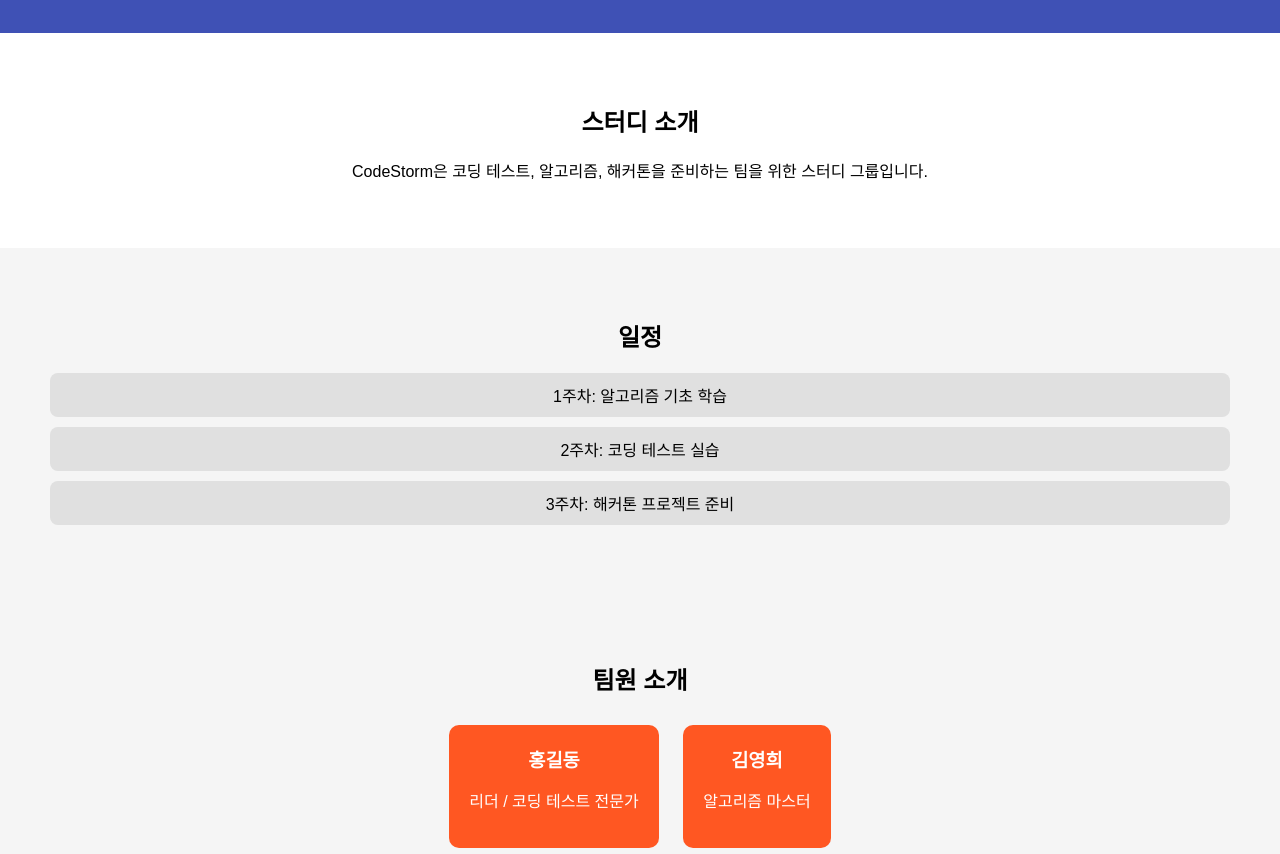
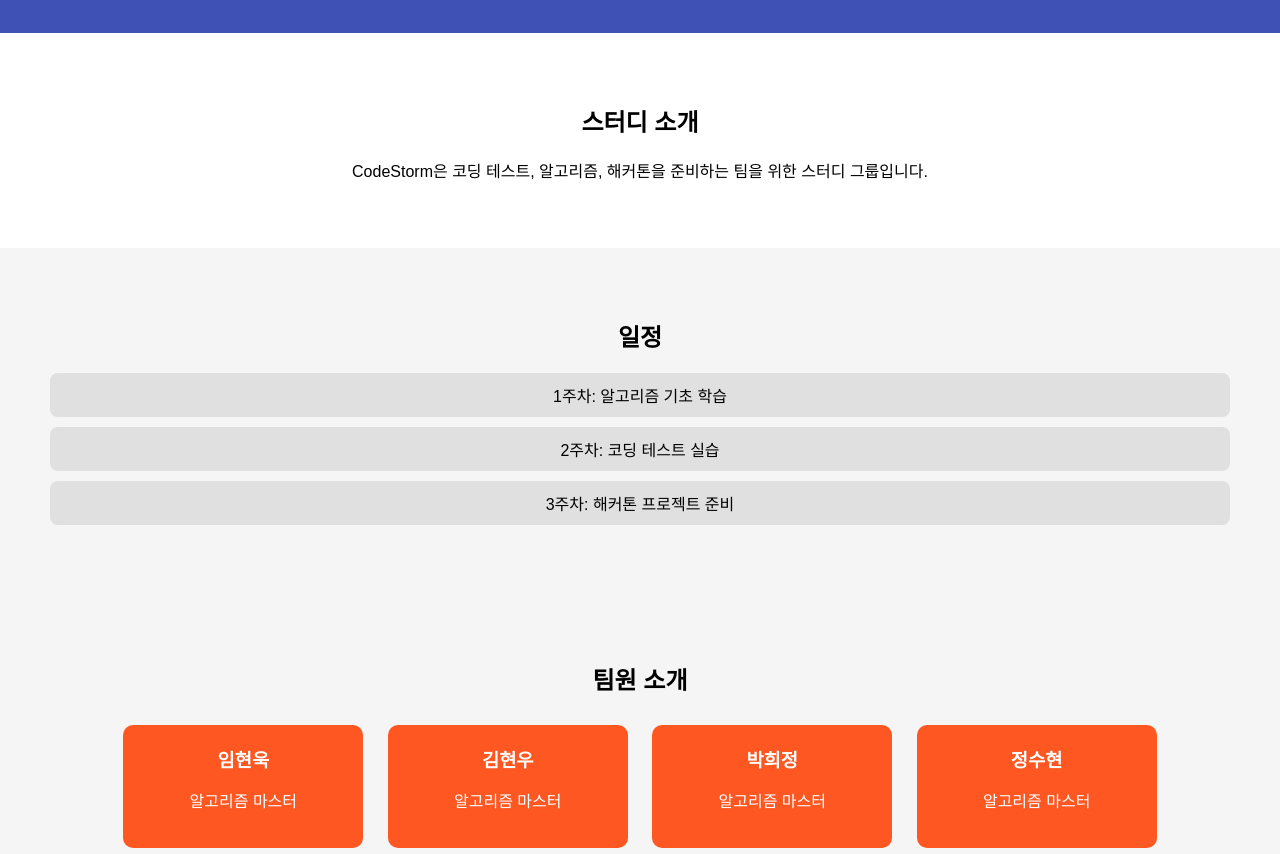
Before and after one commit to imhyeonuk/academy_study, a plain HTML site: page index.html in a window 1280 px wide. Shown: the part 98-952 px from the top of the page. Drawn offline with Linux system fonts and the light colour scheme.

Commit message:
팀원 추가 및 스타일 변경

```diff
--- a/index.html
+++ b/index.html
@@ -36,11 +36,19 @@
     <section id="members">
         <h2>팀원 소개</h2>
         <div class="member-card">
-            <h3>홍길동</h3>
-            <p>리더 / 코딩 테스트 전문가</p>
+            <h3>임현욱</h3>
+            <p>알고리즘 마스터</p>
         </div>
         <div class="member-card">
-            <h3>김영희</h3>
+            <h3>김현우</h3>
+            <p>알고리즘 마스터</p>
+        </div>
+        <div class="member-card">
+            <h3>박희정</h3>
+            <p>알고리즘 마스터</p>
+        </div>
+        <div class="member-card">
+            <h3>정수현</h3>
             <p>알고리즘 마스터</p>
         </div>
     </section>
--- a/style.css
+++ b/style.css
@@ -64,6 +64,8 @@ section {
   padding: 20px;
   margin: 10px;
   border-radius: 10px;
+  width: 200px; /* 고정된 너비 설정 */
+  text-align: center;
 }
 
 .member-card h3 {
```
